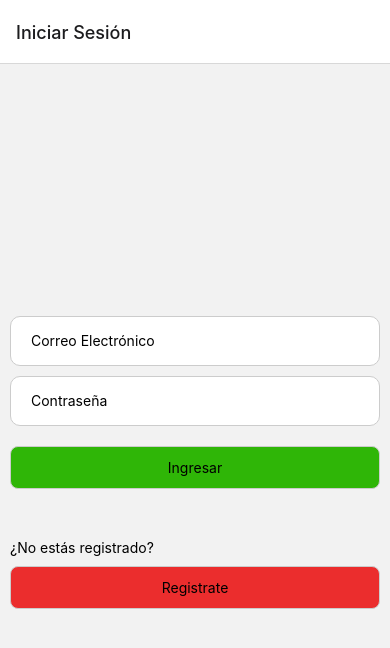
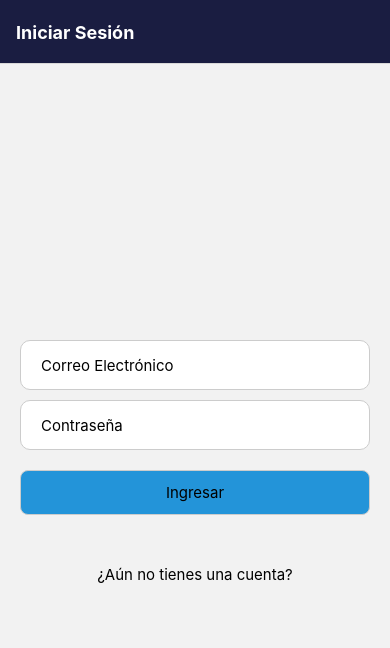
Before and after one commit to YeisonRodriguez87/Project-RN-Firebase, a React Native app: screen /Login in a window 390 px wide. Shown: the top 648 px of the page. Built offline with nearby package versions, Linux system fonts and the light colour scheme.

Commit message:
validaciones login and register

```diff
--- a/App.js
+++ b/App.js
@@ -2,7 +2,6 @@ import { NavigationContainer } from '@react-navigation/native';
 import { createNativeStackNavigator } from '@react-navigation/native-stack';
 import Login from './screens/Login.jsx';
 import Home from './screens/Home.jsx';
-import SignUp from './screens/SignUp.jsx';
 
 
 const Stack = createNativeStackNavigator();
@@ -10,10 +9,17 @@ const Stack = createNativeStackNavigator();
 export default function App() {
   return (
     <NavigationContainer>
-      <Stack.Navigator initialRouteName='Login'>
+      <Stack.Navigator initialRouteName='Login' screenOptions={{
+        headerStyle: {
+          backgroundColor: '#1A1D41',
+        },
+        headerTintColor: '#fff',
+        headerTitleStyle: {
+          fontWeight: 'bold',
+        }
+      }}>
         <Stack.Screen name='Login' component={Login} options={{title: 'Iniciar Sesión'}} />
         <Stack.Screen name='Home' component={Home} options={{title: 'Inicio'}} />
-        <Stack.Screen name='SignUp' component={SignUp} options={{title: 'Crear Usuario'}} />
       </Stack.Navigator>
     </NavigationContainer>
   );
--- a/screens/Login.jsx
+++ b/screens/Login.jsx
@@ -1,23 +1,37 @@
-import { View, Text, TextInput, TouchableHighlight } from 'react-native';
+import { View, Text, TextInput, TouchableHighlight, Pressable } from 'react-native';
 import React, { useState, useEffect } from 'react';
 import { styles } from '../styles/styles';
-import { Formik } from 'formik';
+import { ErrorMessage, Formik } from 'formik';
+import { useNavigation } from '@react-navigation/native';
+import { loginValidate } from '../validations/validate';
 
 
 export default function Login({ navigation }) {
+    const navigate = useNavigation()
     const [user, setUser] = useState({});
+    const [isNewUser, setIsNewUser] = useState(false)
 
     const handleRegister = (values) => {
+        console.log('Register')
+        console.log(JSON.stringify(values, null, 2));
+    }
+
+    const handleLogin = (values) => {
+        console.log('Login')
         console.log(JSON.stringify(values, null, 2));
     }
 
     return (
         <Formik
-            initialValues={{ email: '', password: '' }}
-            onSubmit={values => handleRegister(values)}
+            initialValues={{
+                email: '',
+                password: ''
+            }}
+            validationSchema={loginValidate}
+            onSubmit={values => {isNewUser ? handleRegister(values) : handleLogin(values)}}
         >
             {({
-                handleChange, handleBlur, handleSubmit, values
+                handleChange, handleBlur, handleSubmit, values, errors, touched
             }) => (
                 <View style={styles.container}>
                 <TextInput
@@ -28,6 +42,7 @@ export default function Login({ navigation }) {
                     value={values.email}
                     keyboardType={'email-address'}
                 />
+                {errors.email && touched.email && (<Text style={styles.error}>{errors.email}</Text>)}
                 <TextInput
                     placeholder='Contraseña'
                     style={styles.inputText}
@@ -36,17 +51,22 @@ export default function Login({ navigation }) {
                     value={values.password}
                     secureTextEntry={true}
                 />
-
-                <TouchableHighlight style={[styles.button, styles.btnLogin]} onPress={handleSubmit} >
-                    <Text style={styles.textButton}>Ingresar</Text>
+                {errors.password && touched.password && (<Text style={styles.error}>{errors.password}</Text>)}
+                <TouchableHighlight style={isNewUser?  [styles.button, styles.btnSignUp]: [styles.button, styles.btnLogin]} onPress={handleSubmit} >
+                    {isNewUser ?
+                        <Text style={styles.textButton}>Registrarse</Text>
+                        :
+                        <Text style={styles.textButton}>Ingresar</Text>
+                    }
                 </TouchableHighlight>
 
-
-
-                <Text>¿No estás registrado?</Text>
-                <TouchableHighlight style={[styles.button, styles.btnSignUp]} onPress={() => navigation.navigate('SignUp')} >
-                    <Text style={styles.textButton}>Registrate</Text>
-                </TouchableHighlight>
+                <Pressable onPress={() => setIsNewUser((prev => !prev))}>
+                    {isNewUser ?
+                        <Text style={styles.btnSet}>¿Ya tienes una cuenta?</Text>
+                        :
+                        <Text style={styles.btnSet}>¿Aún no tienes una cuenta?</Text>
+                    }
+                </Pressable>
             </View>
             )}
         </Formik>
--- a/screens/SignUp.jsx
+++ /dev/null
@@ -1,15 +0,0 @@
-import { View, Text, Pressable } from 'react-native'
-import React from 'react'
-import { styles } from '../styles/styles'
-
-
-export default function SignUp({ navigation }) {
-  return (
-    <View style={styles.container}>
-          <Text>Crear Usuario!!!</Text>
-          <Pressable onPress={() => navigation.navigate('Login')} >
-            <Text>Iniciar sesión</Text>
-        </Pressable>
-    </View>
-  )
-}
--- a/styles/styles.js
+++ b/styles/styles.js
@@ -5,7 +5,7 @@ export const styles = StyleSheet.create({
   container: {
     flex: 1,
     marginTop: 16,
-    marginHorizontal: 10,
+    marginHorizontal: 20,
     justifyContent: 'center',
   },
   inputText: {
@@ -17,6 +17,7 @@ export const styles = StyleSheet.create({
     backgroundColor: '#fff',
     marginBottom: 10,
     borderRadius: 10,
+    fontSize: 15
   },
   button: {
     paddingVertical: 12,
@@ -26,13 +27,22 @@ export const styles = StyleSheet.create({
     borderRadius: 8,
   },
   textButton: {
-    textAlign: 'center'
+    textAlign: 'center',
+    fontSize: 15
   },
   btnLogin: {
-    backgroundColor: '#2FB607',
+    backgroundColor: '#2394D9',
     marginBottom: 50
   },
   btnSignUp: {
-    backgroundColor: '#EB2D2D'
+    backgroundColor: '#EB2D2D',
+    marginBottom: 50
   },
+  btnSet: {
+    textAlign: 'center',
+    fontSize: 15
+  },
+  error: {
+    color: 'red'
+  }
 });
--- /dev/null
+++ b/validations/validate.js
@@ -0,0 +1,13 @@
+import * as yup from 'yup';
+
+export const loginValidate = yup.object().shape({
+    email: yup
+        .string()
+        .email('El formato del email no es válido')
+        .required('El email es requerido'),
+    password: yup
+        .string()
+        .trim('La contraseña no debe contener espacios')
+        .min(6, ({ min }) => `La contraseña debe contener mínimo ${min} caracteres`)
+        .required('La contraseña es requerida')
+})
```
